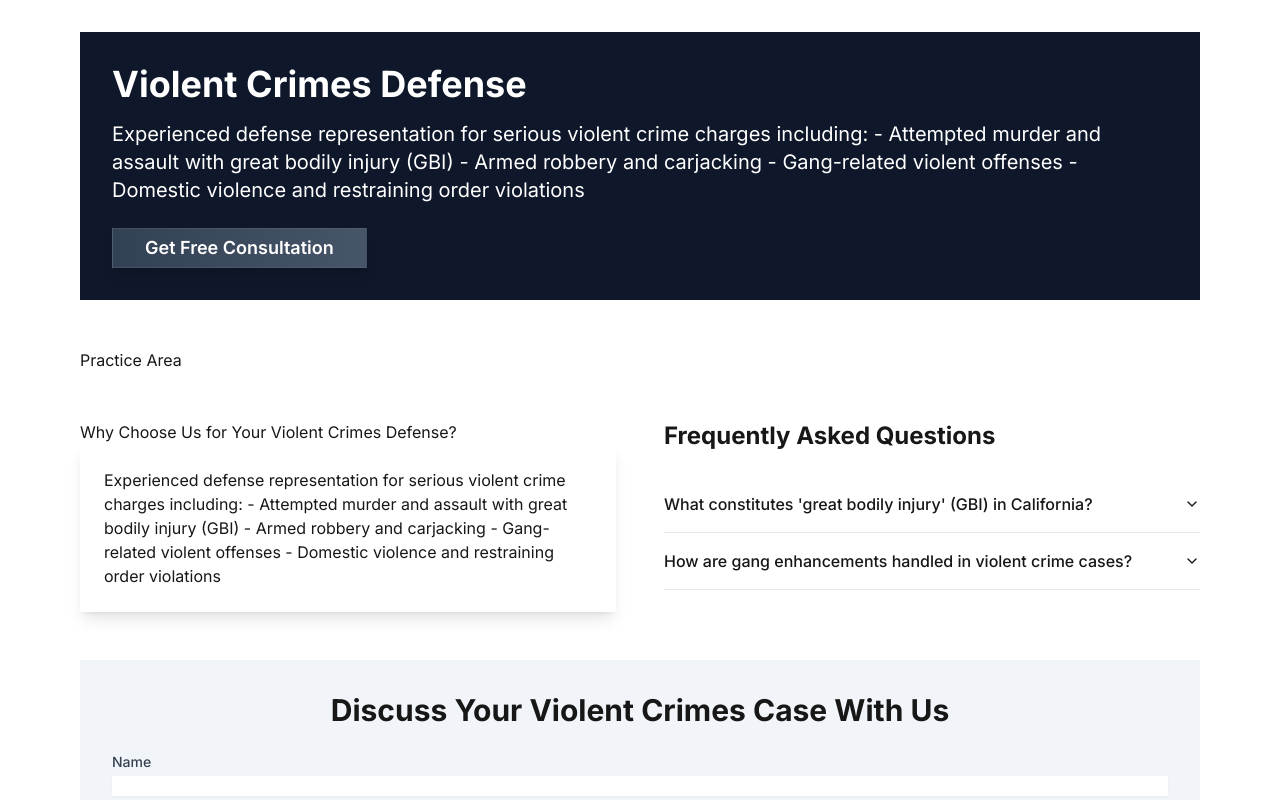
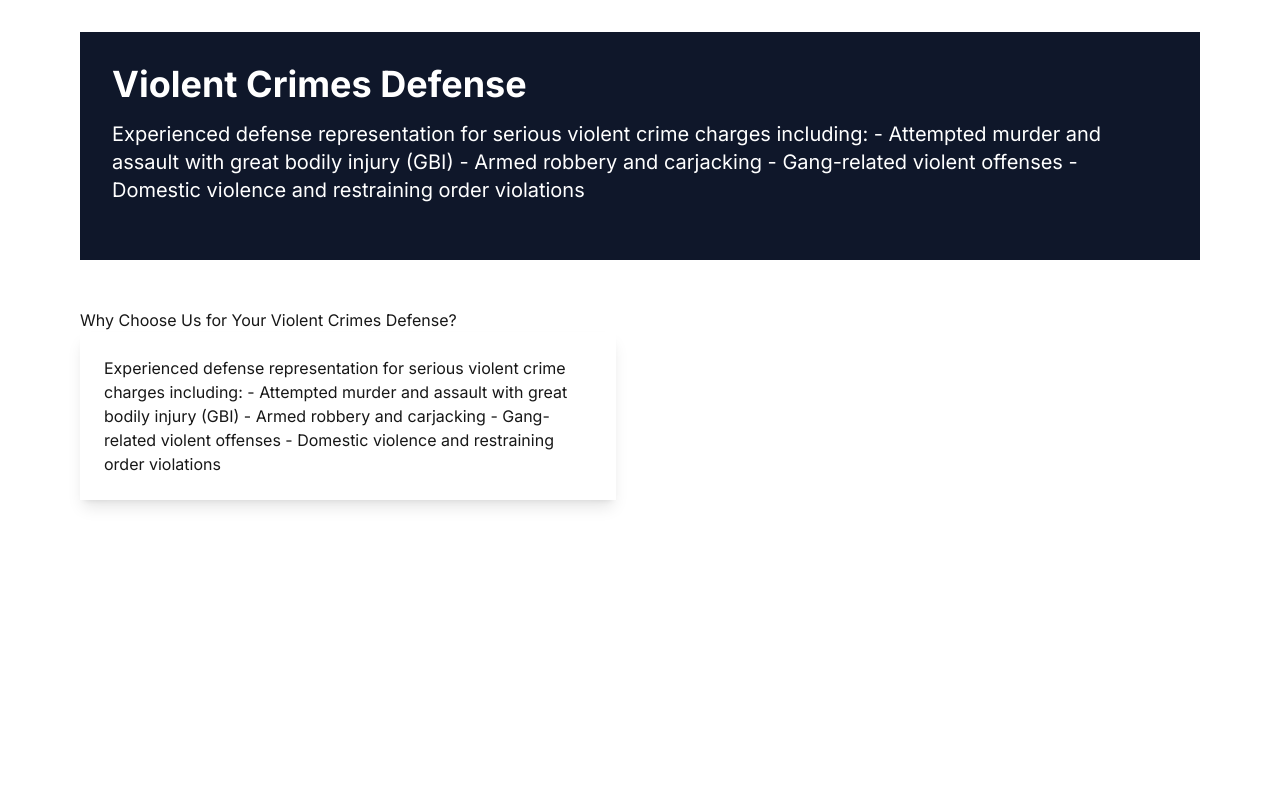
Before and after one commit to lggg123/noriegalaw-site, a Next.js app: page /practice-areas/violent-crimes in a window 1280 px wide. Shown: the top 800 px of the page. Built offline with nearby package versions, Linux system fonts and the light colour scheme.

Commit message:
fix: made changes

```diff
--- a/src/app/practice-areas/violent-crimes/page.tsx
+++ b/src/app/practice-areas/violent-crimes/page.tsx
@@ -1,9 +1,5 @@
 import React from 'react';
 import { Metadata } from 'next';
-import ContactForm from '@/components/ContactForm';
-import FAQAccordion from '@/components/FAQAccordion';
-import CallToAction from '@/components/CallToAction';
-import PracticeAreaStats from '@/components/PracticeAreaStats';
 import { practiceAreaDetails } from '@/lib/criminal-defense';
 
 export const metadata: Metadata = {
@@ -24,12 +20,9 @@ export default function ViolentCrimesPage() {
       <div className="bg-slate-900 text-white rounded-lg p-8 mb-12">
         <h1 className="text-4xl font-bold mb-4">Violent Crimes Defense</h1>
         <p className="text-xl mb-6">{areaDetails.description}</p>
-        <CallToAction variant="primary" />
       </div>
 
-      <PracticeAreaStats />
-
-      {/* Main Content and FAQ Section */}
+      {/* Main Content Section */}
       <div className="grid md:grid-cols-2 gap-12 my-12">
         <section className="prose lg:prose-xl">
           <h2>Why Choose Us for Your Violent Crimes Defense?</h2>
@@ -37,19 +30,7 @@ export default function ViolentCrimesPage() {
             {areaDetails.description}
           </div>
         </section>
-        <section>
-          <h2 className="text-2xl font-bold mb-6">Frequently Asked Questions</h2>
-          <FAQAccordion faqs={areaDetails.faqs} />
-        </section>
       </div>
-
-      {/* Contact Form Section */}
-      <section className="bg-slate-100 rounded-lg p-8 my-12">
-        <h2 className="text-3xl font-bold mb-6 text-center">
-          Discuss Your Violent Crimes Case With Us
-        </h2>
-        <ContactForm practiceArea="Violent Crimes" />
-      </section>
     </main>
   );
 }
```
